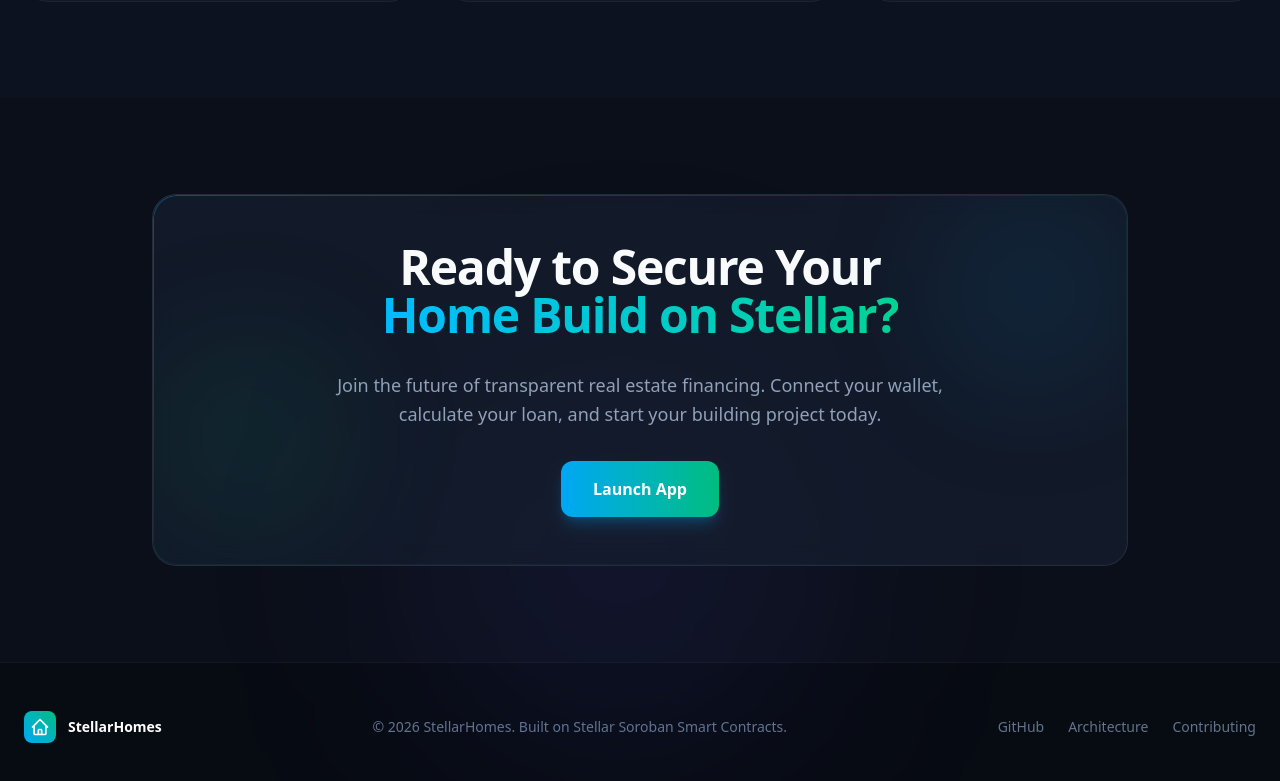
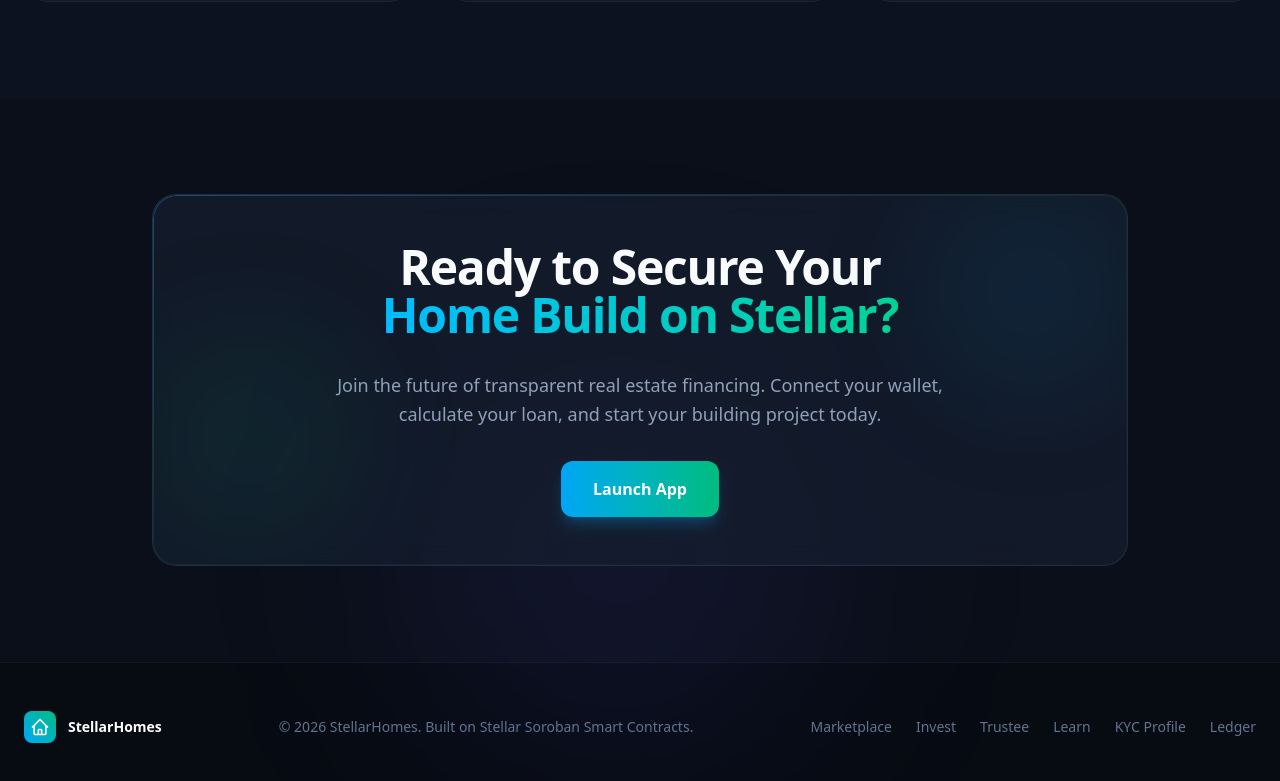
Before and after one commit to NeonsLabs/stellar-homes-frontend, a Next.js app: page / in a window 1280 px wide. Shown: the part 3772-4553 px from the top of the page. Built offline with nearby package versions, Linux system fonts and the light colour scheme.

Commit message:
feat: link new pages to the landing page footer links

```diff
--- a/src/app/page.tsx
+++ b/src/app/page.tsx
@@ -552,10 +552,13 @@ export default function LandingPage() {
             <p>© 2026 StellarHomes. Built on Stellar Soroban Smart Contracts.</p>
           </div>
 
-          <div className="flex gap-6">
-            <a href="https://github.com/NeonsLabs/Stellar-Homes" className="hover:text-white transition-colors">GitHub</a>
-            <a href="file:///home/dp/Documents/Stellar-Homes/ARCHITECTURE.md" className="hover:text-white transition-colors">Architecture</a>
-            <a href="file:///home/dp/Documents/Stellar-Homes/CONTRIBUTING.md" className="hover:text-white transition-colors">Contributing</a>
+          <div className="flex flex-wrap justify-center gap-6">
+            <Link href="/properties" className="hover:text-white transition-colors">Marketplace</Link>
+            <Link href="/invest" className="hover:text-white transition-colors">Invest</Link>
+            <Link href="/trustee" className="hover:text-white transition-colors">Trustee</Link>
+            <Link href="/learn" className="hover:text-white transition-colors">Learn</Link>
+            <Link href="/kyc" className="hover:text-white transition-colors">KYC Profile</Link>
+            <Link href="/contracts" className="hover:text-white transition-colors">Ledger</Link>
           </div>
         </div>
       </footer>
```
